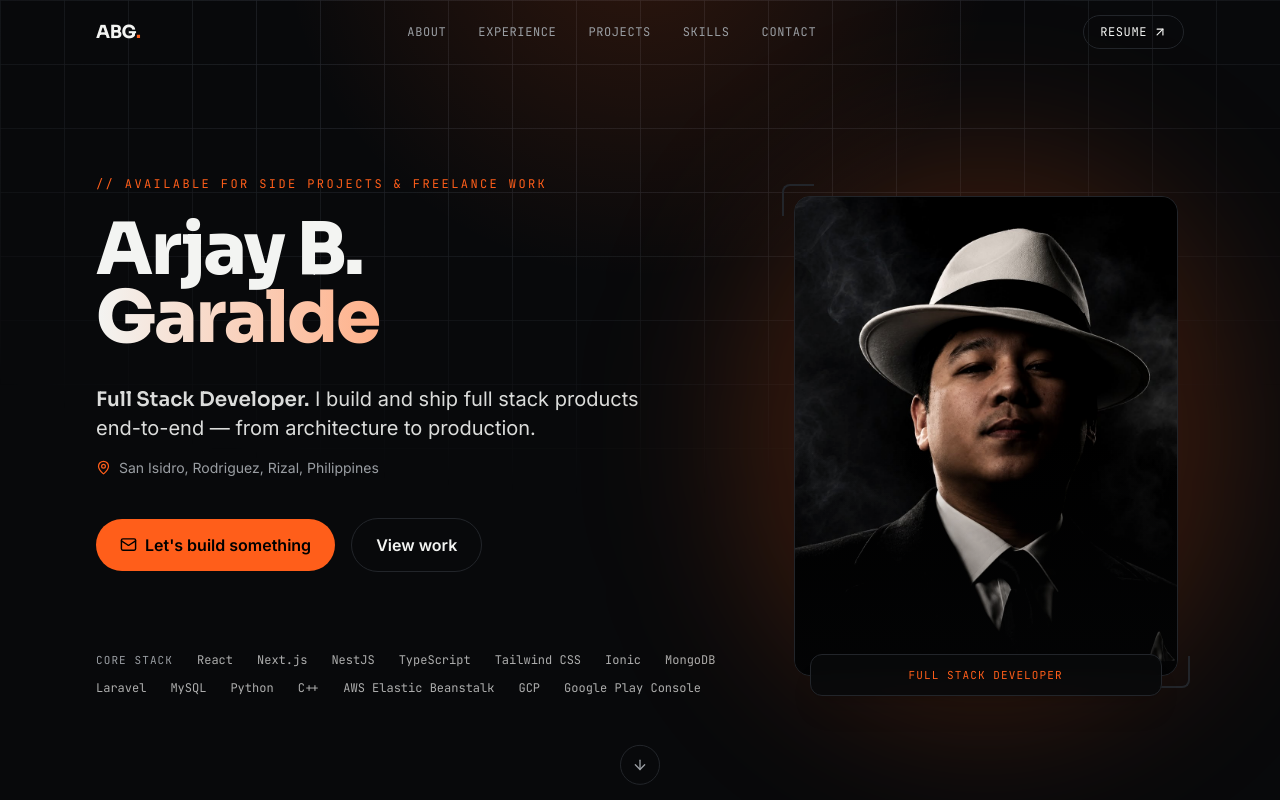
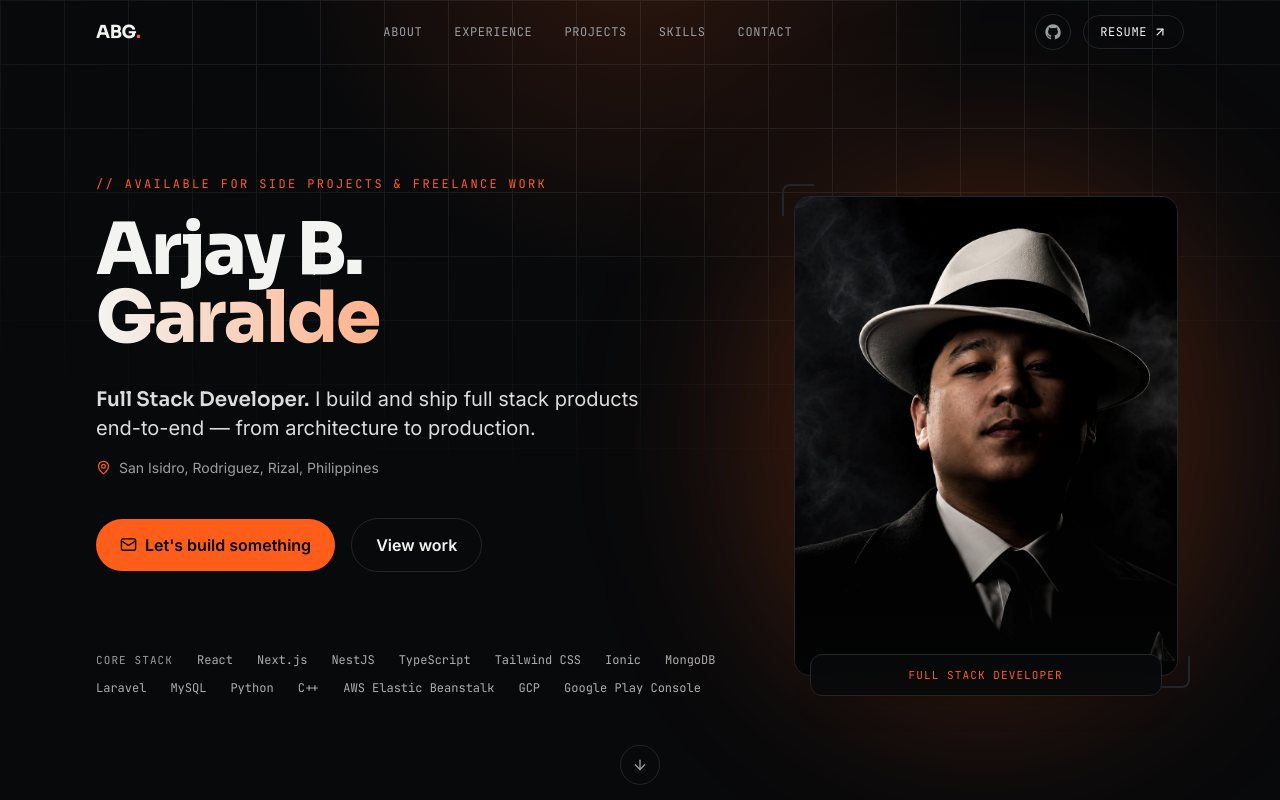
Before and after one commit to Rj45-143/arjay-portfolio, a Next.js app: page / in a window 1280 px wide. Shown: the top 800 px of the page. Built offline with nearby package versions, Linux system fonts and the light colour scheme.

Commit message:
Add GitHub profile link to Nav and Contact
Visitors can now actually reach the GitHub profile (links to the
profile page, which naturally only shows public repos) — the
social.github field existed but was never rendered anywhere.

```diff
--- a/src/components/Contact.tsx
+++ b/src/components/Contact.tsx
@@ -4,6 +4,7 @@ import { motion } from "framer-motion";
 import { Mail, Phone, ArrowUpRight } from "lucide-react";
 import { profile } from "@/lib/data";
 import { SectionLabel } from "./About";
+import GithubMark from "./GithubMark";
 
 export default function Contact() {
   return (
@@ -58,6 +59,17 @@ export default function Contact() {
             <Phone size={18} />
             {profile.phone}
           </a>
+          {profile.social.github && (
+            <a
+              href={profile.social.github}
+              target="_blank"
+              rel="noopener noreferrer"
+              className="inline-flex items-center gap-2 border border-line px-6 py-4 rounded-full font-semibold hover:border-accent hover:text-accent transition"
+            >
+              <GithubMark size={18} />
+              GitHub
+            </a>
+          )}
         </motion.div>
       </div>
     </section>
--- /dev/null
+++ b/src/components/GithubMark.tsx
@@ -0,0 +1,9 @@
+// lucide-react dropped brand/logo icons from its core set — inlined here
+// instead of pulling in a separate icon package for just one mark.
+export default function GithubMark({ size = 16 }: { size?: number }) {
+  return (
+    <svg width={size} height={size} viewBox="0 0 24 24" fill="currentColor" aria-hidden="true">
+      <path d="M12 .5C5.73.5.5 5.73.5 12c0 5.08 3.29 9.39 7.86 10.91.57.1.78-.25.78-.55 0-.27-.01-1.17-.02-2.12-3.2.7-3.88-1.36-3.88-1.36-.52-1.33-1.28-1.68-1.28-1.68-1.04-.72.08-.7.08-.7 1.15.08 1.76 1.19 1.76 1.19 1.03 1.76 2.7 1.25 3.36.96.1-.75.4-1.25.73-1.54-2.56-.29-5.26-1.28-5.26-5.71 0-1.26.45-2.29 1.19-3.09-.12-.29-.52-1.47.11-3.06 0 0 .97-.31 3.18 1.18a11.1 11.1 0 0 1 2.9-.39c.98.01 1.97.13 2.9.39 2.2-1.49 3.17-1.18 3.17-1.18.63 1.59.23 2.77.11 3.06.74.8 1.19 1.83 1.19 3.09 0 4.44-2.7 5.42-5.28 5.7.42.36.78 1.07.78 2.16 0 1.56-.01 2.82-.01 3.2 0 .3.2.66.79.55A10.52 10.52 0 0 0 23.5 12C23.5 5.73 18.27.5 12 .5Z" />
+    </svg>
+  );
+}
--- a/src/components/Nav.tsx
+++ b/src/components/Nav.tsx
@@ -3,6 +3,8 @@
 import { useEffect, useState } from "react";
 import Link from "next/link";
 import { Menu, X, ArrowUpRight } from "lucide-react";
+import { profile } from "@/lib/data";
+import GithubMark from "./GithubMark";
 
 const LINKS = [
   { href: "#about", label: "About" },
@@ -44,7 +46,18 @@ export default function Nav() {
           ))}
         </ul>
 
-        <div className="hidden md:block">
+        <div className="hidden md:flex items-center gap-3">
+          {profile.social.github && (
+            <a
+              href={profile.social.github}
+              target="_blank"
+              rel="noopener noreferrer"
+              aria-label="GitHub profile"
+              className="inline-flex items-center justify-center w-9 h-9 rounded-full border border-line text-muted hover:border-accent hover:text-accent transition-colors"
+            >
+              <GithubMark size={16} />
+            </a>
+          )}
           <Link
             href="/resume"
             className="group inline-flex items-center gap-1.5 text-xs font-mono-tag uppercase tracking-wider border border-line px-4 py-2 rounded-full hover:border-accent hover:text-accent transition-colors"
@@ -78,14 +91,27 @@ export default function Nav() {
               </li>
             ))}
           </ul>
+          <div className="mt-4 flex items-center gap-3">
             <Link
               href="/resume"
               onClick={() => setOpen(false)}
-            className="mt-4 inline-flex items-center gap-1.5 text-xs font-mono-tag uppercase tracking-wider border border-line px-4 py-2 rounded-full"
+              className="inline-flex items-center gap-1.5 text-xs font-mono-tag uppercase tracking-wider border border-line px-4 py-2 rounded-full"
             >
               Resume
               <ArrowUpRight size={14} />
             </Link>
+            {profile.social.github && (
+              <a
+                href={profile.social.github}
+                target="_blank"
+                rel="noopener noreferrer"
+                aria-label="GitHub profile"
+                className="inline-flex items-center justify-center w-9 h-9 rounded-full border border-line text-muted"
+              >
+                <GithubMark size={16} />
+              </a>
+            )}
+          </div>
         </div>
       )}
     </header>
--- a/src/lib/data.ts
+++ b/src/lib/data.ts
@@ -16,10 +16,10 @@ export const profile = {
   location: "San Isidro, Rodriguez, Rizal, Philippines",
   email: "arjaygaralde45@gmail.com",
   phone: "0985 449 5444",
-  // TODO(Arjay): drop in your real GitHub / LinkedIn handles when ready —
-  // left blank on purpose instead of a fake/dead link.
+  // TODO(Arjay): drop in your real LinkedIn handle when ready — left
+  // blank on purpose instead of a fake/dead link.
   social: {
-    github: "",
+    github: "https://github.com/Rj45-143",
     linkedin: "",
   },
 };
```
Lines whose indentation alone changed are shown as unchanged.
